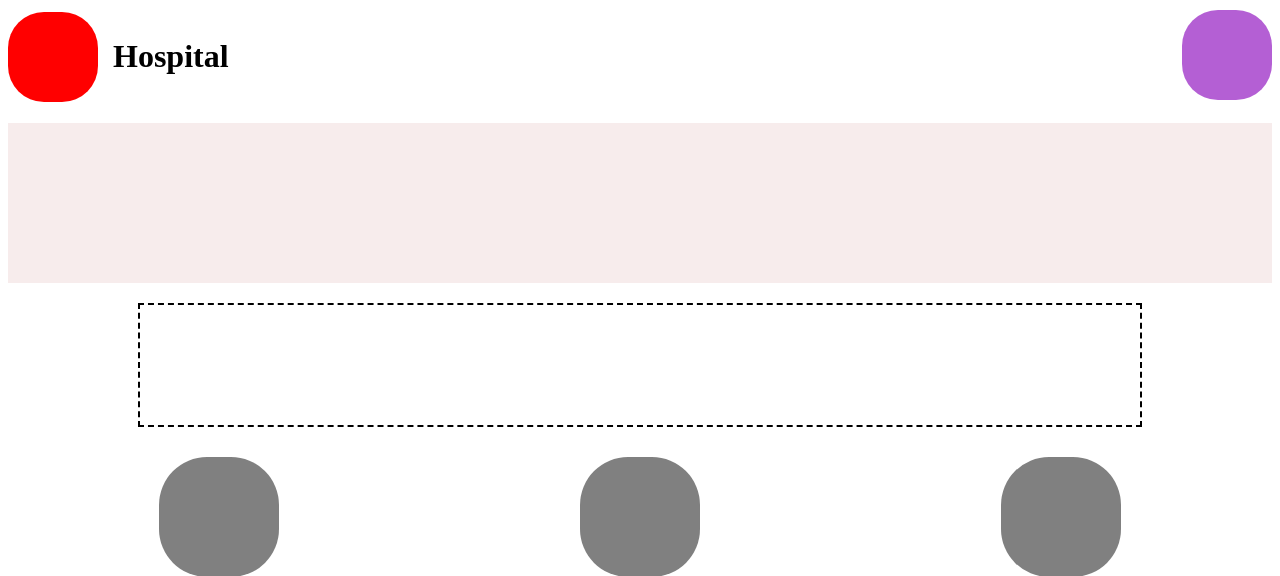
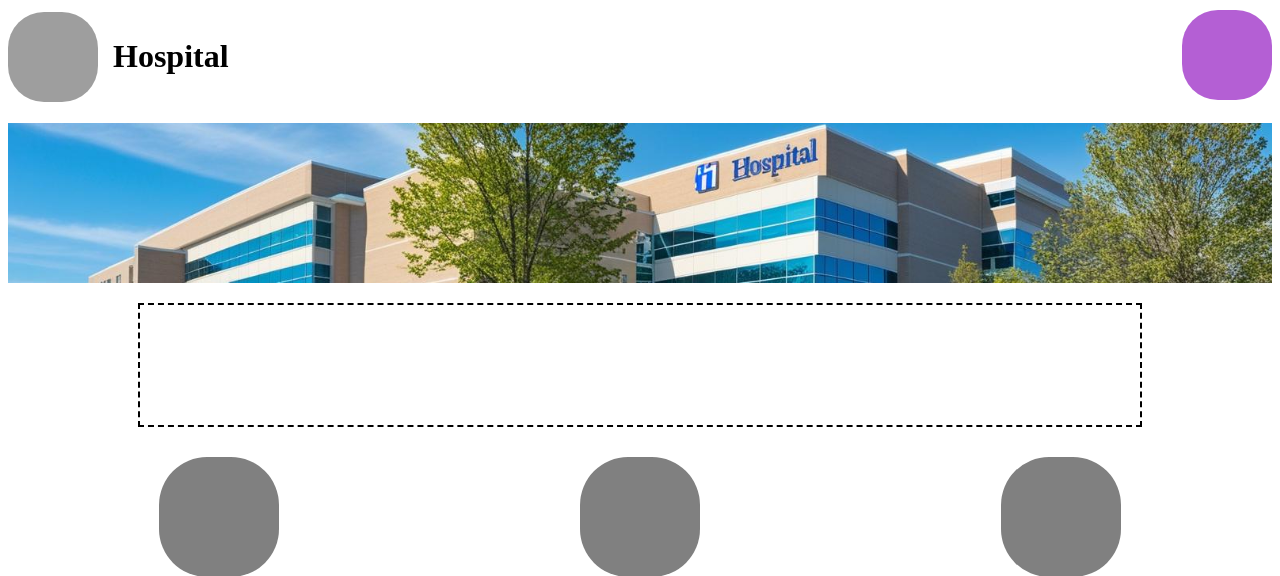
Before and after one commit to Roroma24/Proyecto, a Flask app: page / in a window 1280 px wide. Shown: the top 576 px of the page. Run offline with Flask 3, Linux system fonts and the light colour scheme; grey boxes are pictures that could not be loaded.

Commit message:
Edicion del logo

```diff
--- a/app/static/css/styles.css
+++ b/app/static/css/styles.css
@@ -44,7 +44,7 @@ body{
 .icon{
     width: 90px; /* Ancho de cada icono */
     height: 90px; /* Alto de cada icono */
-    background-color: #ff0000; /* Fondo rojo para los iconos */
+    background-image: url('imagen/logo.jpeg'); /* Fondo rojo para los iconos */
     border-radius: 40%; /* Bordes redondeados para darle forma circular */
 }
 
@@ -107,7 +107,9 @@ body{
 .image{
     width: auto; /* El ancho de la imagen se ajusta automáticamente */
     height: 160px; /* Alto de la imagen */
-    background-color: #f7ecec; /* Fondo suave para la imagen */
+    background-image: url('imagen/index.jpg'); /* Fondo suave para la imagen */
+    background-size: cover;
+    background-repeat: no-repeat;
     margin: 20px auto; /* Márgenes automáticos para centrarla */
 }
 
```
Also changed, not shown: app/static/css/imagen/logo.jpeg (deleted), app/static/css/imagen/logo.png (added).
